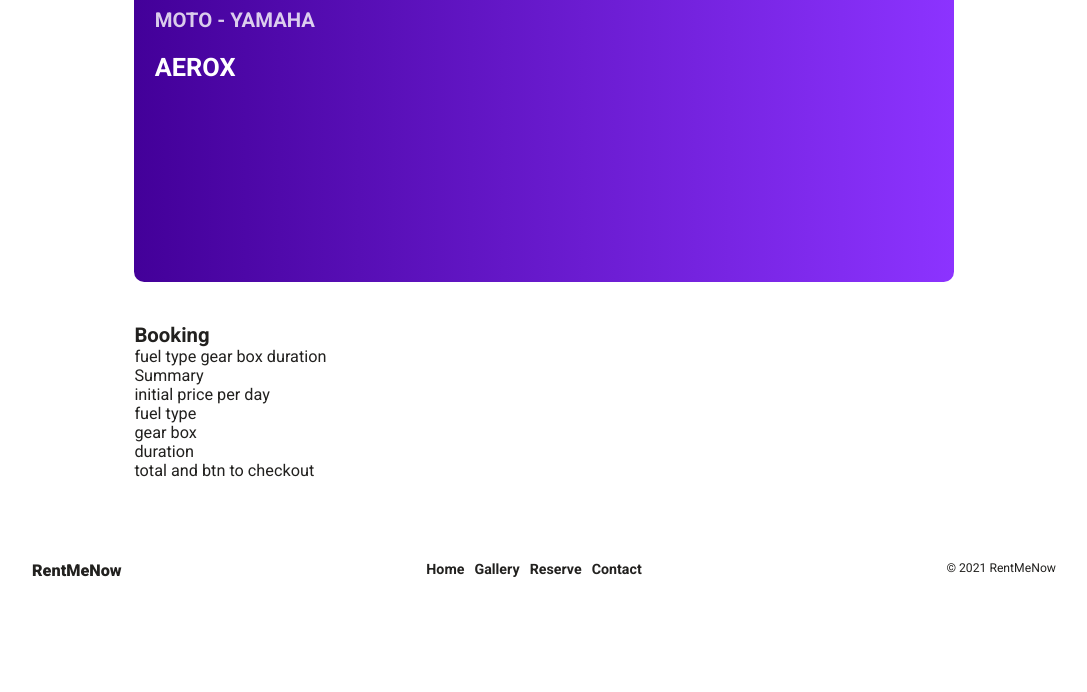
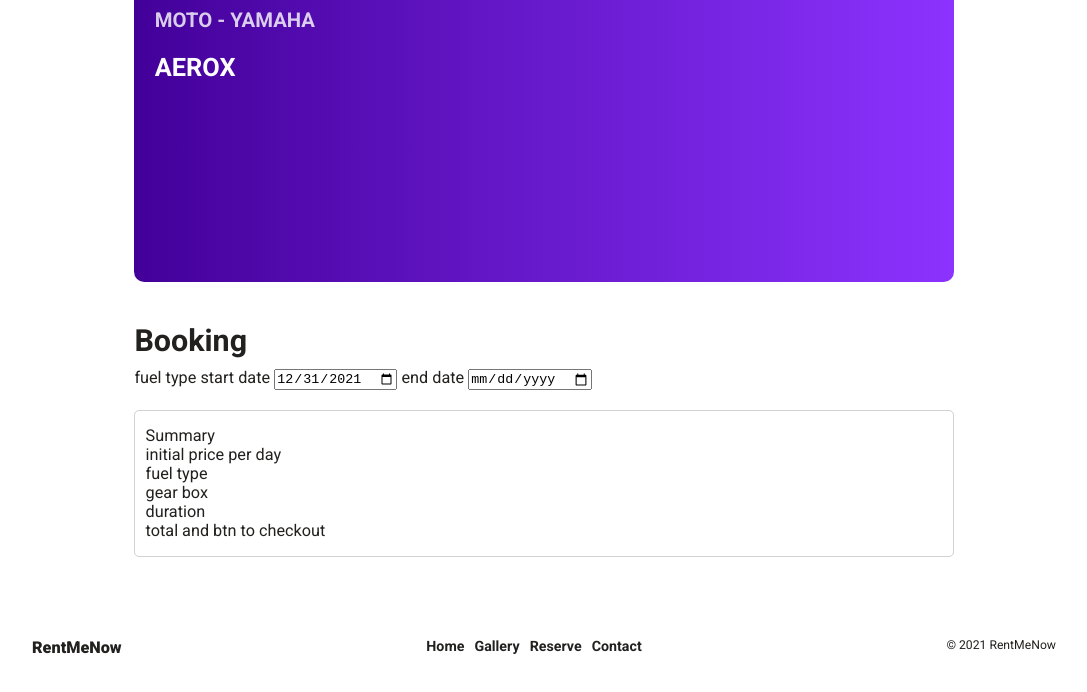
Before and after one commit to hirotachi/brief3, a website: page dist/reserve.html in a window 1280 px wide. Shown: the part 110-802 px from the top of the page, without its empty margins (96-1183 px from the left). Drawn offline with nearby package versions, Linux system fonts and the light colour scheme; files that its build step writes are made by us from their sources.

Commit message:
add logic to calculate duration between dates and initial layout for checkout form

```diff
--- a/src/styles/layout/reserve.scss
+++ b/src/styles/layout/reserve.scss
@@ -63,8 +63,26 @@
 
 .main {
   margin-top: 2rem;
+  display: flex;
+  flex-direction: column;
+  gap: 2rem;
+  .summary {
+    padding: 1.5rem 1rem;
+    border-radius: 0.5rem;
+    border: 1px solid $border-color;
+  }
+}
+
+.inputs {
   &__title {
-    font-size: 2rem;
+    font-size: 3rem;
+    margin-bottom: 1rem;
     font-weight: bold;
   }
+  .fuel {
+  }
+  .start {
+  }
+  .end {
+  }
 }
```
Also changed, not shown: dist/reserve.html, dist/scripts/helpers.js, dist/scripts/reserve.js.
